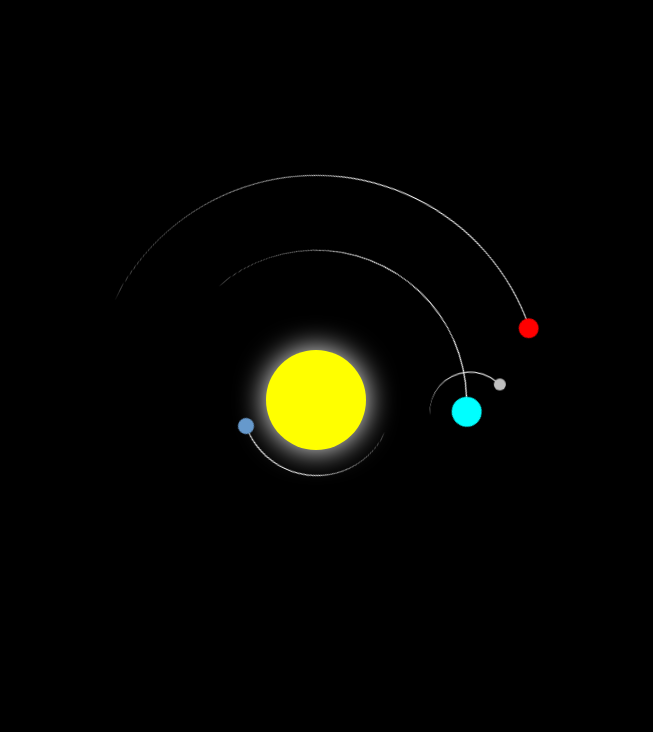
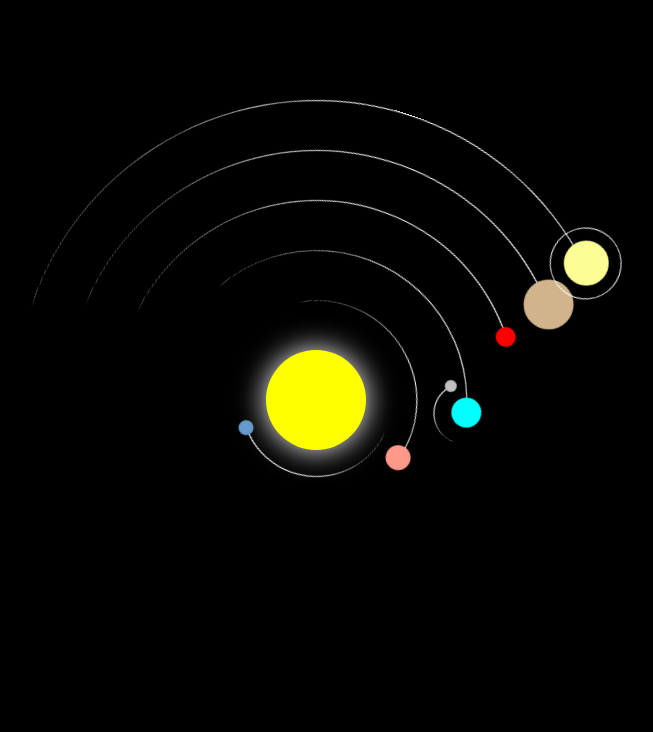
Before and after one commit to lucas-bardeli/sistema-solar, a plain HTML site: page index.html in a window 1280 px wide. Shown: the whole page, without its empty margins (324-977 px from the left). Drawn offline with Linux system fonts and the light colour scheme.

Commit message:
Adicionando Júpiter e Saturno

```diff
--- a/index.html
+++ b/index.html
@@ -16,13 +16,23 @@
 
             <div class="mercurio"></div>
 
+            <div class="venus"></div>
+
             <div class="terra">
-
                 <div class="lua"></div>
-
             </div>
 
             <div class="marte"></div>
+
+            <div class="jupiter"></div>
+
+            <div class="saturno">
+                <div class="aneis"></div>
+            </div>
+
+            <div class="urano"></div>
+
+            <div class="netuno"></div>
 
         </div>
 
--- a/style.css
+++ b/style.css
@@ -32,11 +32,14 @@ body {
 .terra,
 .lua,
 .mercurio,
-.marte {
+.venus,
+.marte,
+.jupiter,
+.saturno {
     position: absolute;
     border-style: solid;
     border-color: white transparent transparent transparent;
-    border-width: 0.1em 0.1em 0 0;
+    border-width: 0.1em 0.1em 0.1em 0;
     border-radius: 50%;
 }
 
@@ -55,11 +58,11 @@ body {
 }
 
 .lua {
-    top: 0;
-    right: 0;
-    width: 8em;
-    height: 8em;
-    animation: orbita 2.7s linear infinite;
+    top: 1.5em;
+    right: 1.3em;
+    width: 6em;
+    height: 6em;
+    animation: orbita 3s linear infinite;
 }
 
 .mercurio {
@@ -70,12 +73,48 @@ body {
     animation: orbita 8.8s linear infinite;
 }
 
+.venus {
+    top: 40em;
+    left: 40em;
+    width: 20em;
+    height: 20em;
+    animation: orbita 22.5s linear infinite;
+}
+
 .marte {
-    top: 27.5em;
-    left: 27.5em;
-    width: 45em;
-    height: 45em;
+    top: 30em;
+    left: 30em;
+    width: 40em;
+    height: 40em;
     animation: orbita 68.7s linear infinite;
+}
+
+.jupiter {
+    top: 25em;
+    left: 25em;
+    width: 50em;
+    height: 50em;
+    animation: orbita 80s linear infinite;
+}
+
+.saturno {
+    top: 20em;
+    left: 20em;
+    width: 60em;
+    height: 60em;
+    animation: orbita 100s linear infinite;
+}
+
+.aneis {
+    position: absolute;
+    border-style: solid;
+    border-color: white;
+    border-width: 0.1em;
+    border-radius: 50%;
+    top: 5em;
+    right: 5em;
+    width: 7em;
+    height: 7em;
 }
 
 /* Circunferência dos planetas */
@@ -83,22 +122,25 @@ body {
 .terra::before,
 .lua::before,
 .mercurio::before,
-.marte::before {
+.venus::before,
+.marte::before,
+.jupiter::before,
+.saturno::before {
     content: '';
     position: absolute;
     border-radius: 50%;
 }
 
 .terra::before {
-    top: 2.8em;
-    right: 2.8em;
+    top: 2.85em;
+    right: 2.85em;
     width: 3em;
     height: 3em;
     background-color: aqua;
 }
 
 .lua::before {
-    top: 0.8em;
+    top: 0.2em;
     right: 0.2em;
     width: 1.2em;
     height: 1.2em;
@@ -106,17 +148,41 @@ body {
 }
 
 .mercurio::before {
-    top: 1.35em;
-    right: 1.35em;
-    width: 1.6em;
-    height: 1.6em;
+    top: 1.4em;
+    right: 1.4em;
+    width: 1.5em;
+    height: 1.5em;
     background-color: #6699CC;
 }
 
+.venus::before {
+    top: 1.7em;
+    right: 1.7em;
+    width: 2.5em;
+    height: 2.5em;
+    background-color: #ff9a8b;
+}
+
 .marte::before {
-    top: 5.6em;
-    right: 5.6em;
+    top: 4.85em;
+    right: 4.85em;
     width: 2em;
     height: 2em;
     background-color: red;
 }
+
+.jupiter::before {
+    top: 4.7em;
+    right: 4.7em;
+    width: 5em;
+    height: 5em;
+    background-color: #D2B48C;
+}
+
+.saturno::before {
+    top: 6.3em;
+    right: 6.3em;
+    width: 4.5em;
+    height: 4.5em;
+    background-color: #FDFD96;
+}
```
Also changed, not shown: 1 other file.
